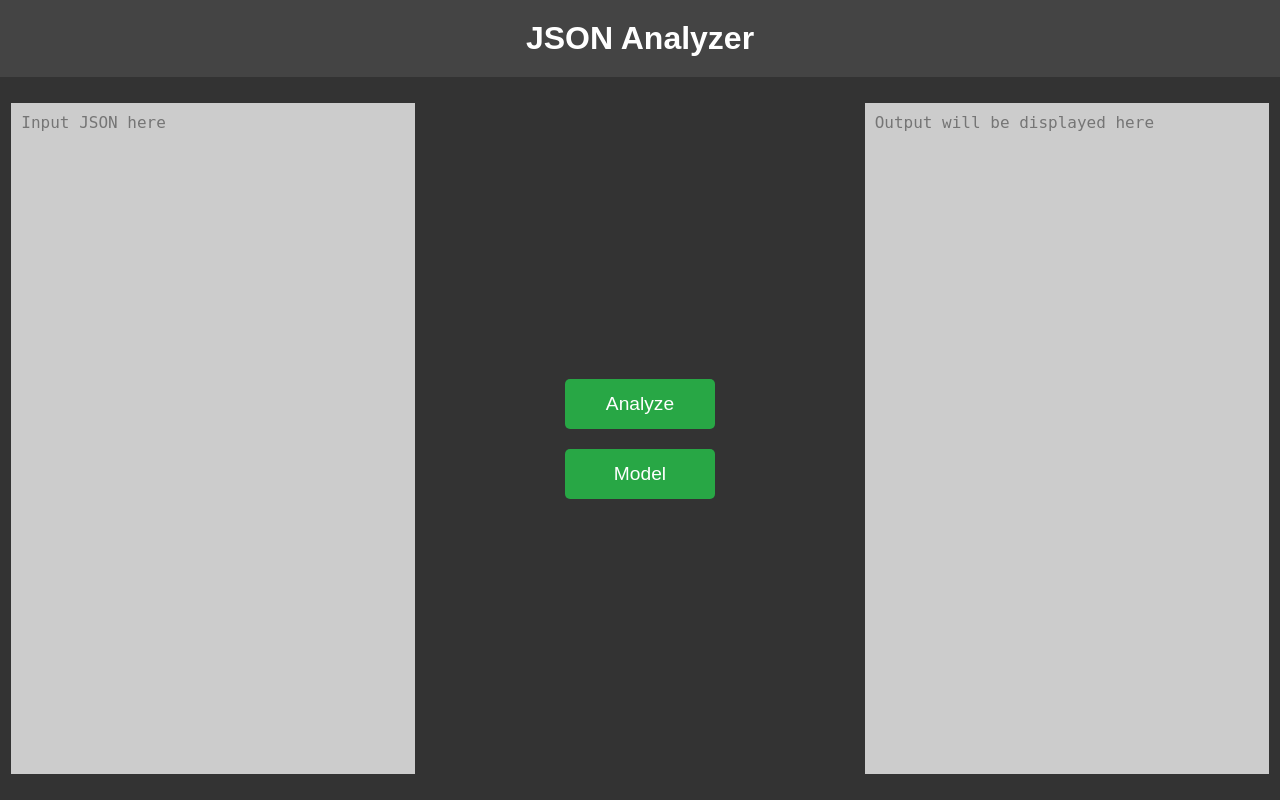
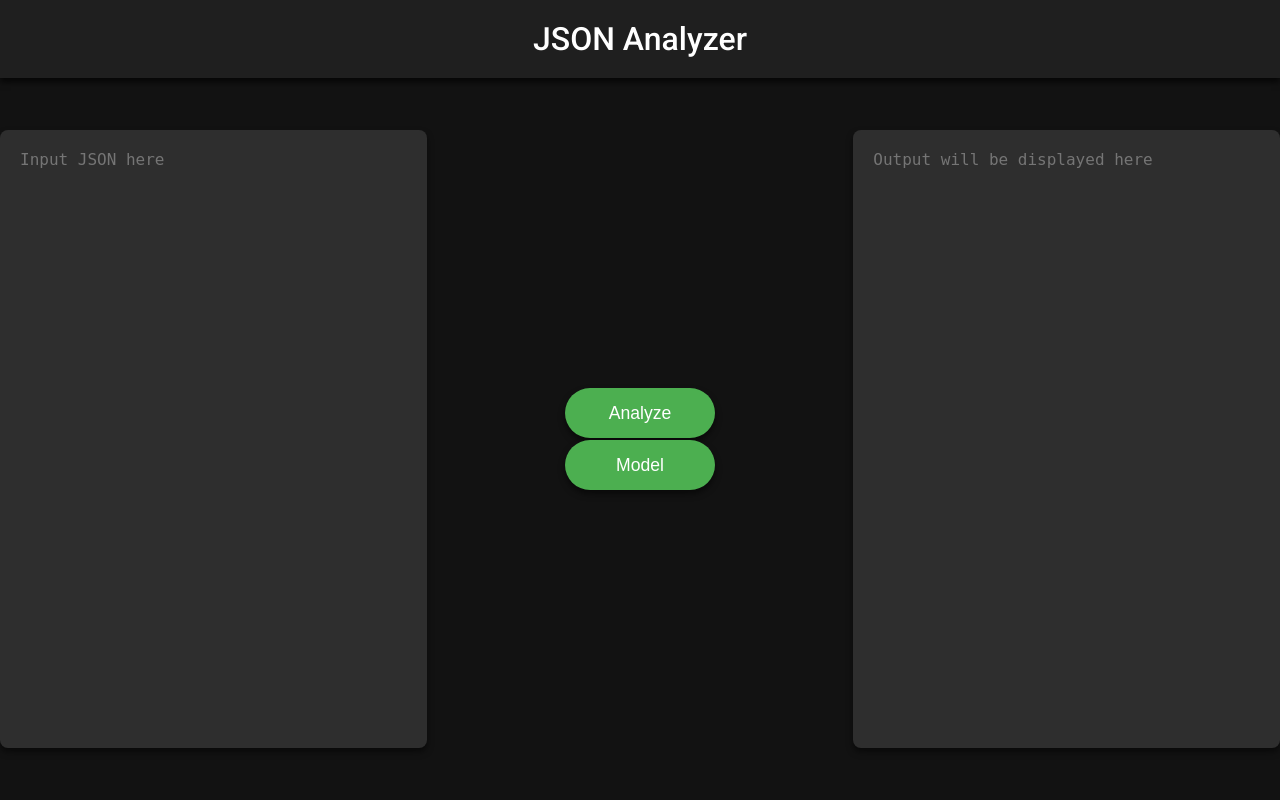
Before and after one commit to aviman1258/my-pal-json, a Flask app: page / in a window 1280 px wide. Run offline with Flask 3, Linux system fonts and the light colour scheme.

Commit message:
updating the styling

```diff
--- a/web/static/styles/style.css
+++ b/web/static/styles/style.css
@@ -1,26 +1,32 @@
+/* Google Fonts */
+@import url('https://fonts.googleapis.com/css2?family=Roboto:wght@300;400;500&display=swap');
+
 body, html {
     margin: 0;
     padding: 0;
     height: 100%;
     width: 100%;
+    font-family: 'Roboto', sans-serif;
     display: flex;
     flex-direction: column;
-    background-color: #333; /* Dark gray background for the page */
-    color: white; /* Ensures text is readable on dark background */
+    background-color: #121212; /* Dark background for dark mode */
+    color: #e0e0e0;
 }
 
 header {
     width: 100%;
     text-align: center;
     padding: 20px 0;
-    background-color: #444; /* Slightly lighter gray for the header */
+    background-color: #1f1f1f; /* Slightly lighter gray for the header */
+    color: #e0e0e0;
+    box-shadow: 0 4px 6px rgba(0, 0, 0, 0.7);
 }
 
 h1 {
     margin: 0;
     font-size: 2rem;
-    font-family: Arial, sans-serif;
-    color: white; /* White text for the header */
+    font-weight: 500;
+    color: #ffffff; /* Bright white text for clarity */
 }
 
 .container {
@@ -38,14 +44,23 @@ h1 {
 }
 
 .left textarea, .right textarea {
-    width: 90%;
-    height: 90%;
+    width: 100%;
+    height: 80%;
     resize: none;
     font-size: 1rem;
-    background-color: #ccc; /* Light gray background for textboxes */
-    color: #333; /* Darker text for readability */
+    background-color: #2e2e2e;
+    color: #e0e0e0; /* Darker text for readability */
     border: none;
-    padding: 10px;
+    border-radius: 8px;
+    box-shadow: 0 4px 6px rgba(0, 0, 0, 0.5);
+    padding: 20px;
+    transition: all 0.3s ease;
+}
+
+
+.left textarea:hover, .right textarea:hover {
+    box-shadow: 0 0 20px 5px rgba(40, 167, 69, 0.7); /* Green glow effect */
+    outline: none;
 }
 
 .middle {
@@ -53,22 +68,27 @@ h1 {
     flex-direction: column;
     justify-content: center;
     align-items: center;
+    margin: 0 20px;
 }
 
 .middle button {
-    font-size: 1.2rem;
+    font-size: 1.1rem;
     padding: 10px 20px;
-    margin: 10px 0; /* Space between the buttons */
+    margin: 1px 0; /* Space between the buttons */
     width: 150px;  /* Fixed width for both buttons */
     height: 50px;  /* Fixed height for both buttons */
-    background-color: #28a745;  /* Green background color */
+    background-color: #4caf50;  /* Green background color */
     color: white; /* White text on button */
+    border-radius: 30px; /* Rounded buttons */
     border: none;
     cursor: pointer;
     text-align: center;
-    border-radius: 5px; /* Slightly rounded corners */
+    box-shadow: 0 4px 6px rgba(0, 0, 0, 0.5);
+    transition: background-color 0.3s ease, box-shadow 0.3s ease;
 }
 
 .middle button:hover {
-    background-color: #218838;  /* Darker green on hover */
+    background-color: #43a047;  /* Darker green on hover */
+    box-shadow: 0 8px 12px rgba(0, 0, 0, 0.7);
+    box-shadow: 0 0 20px 5px rgba(40, 167, 69, 0.7); /* Green glow effect */
 }
```
